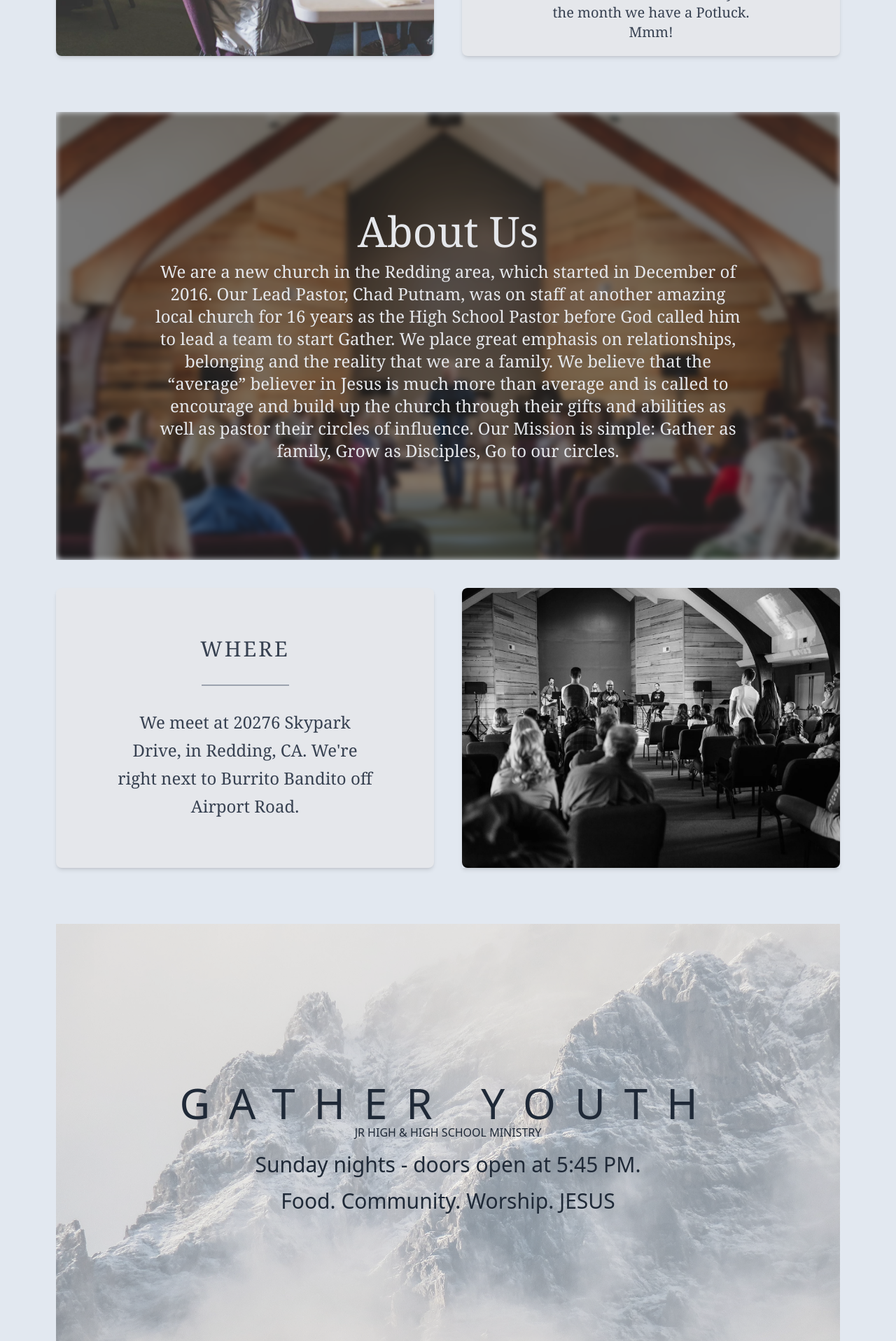
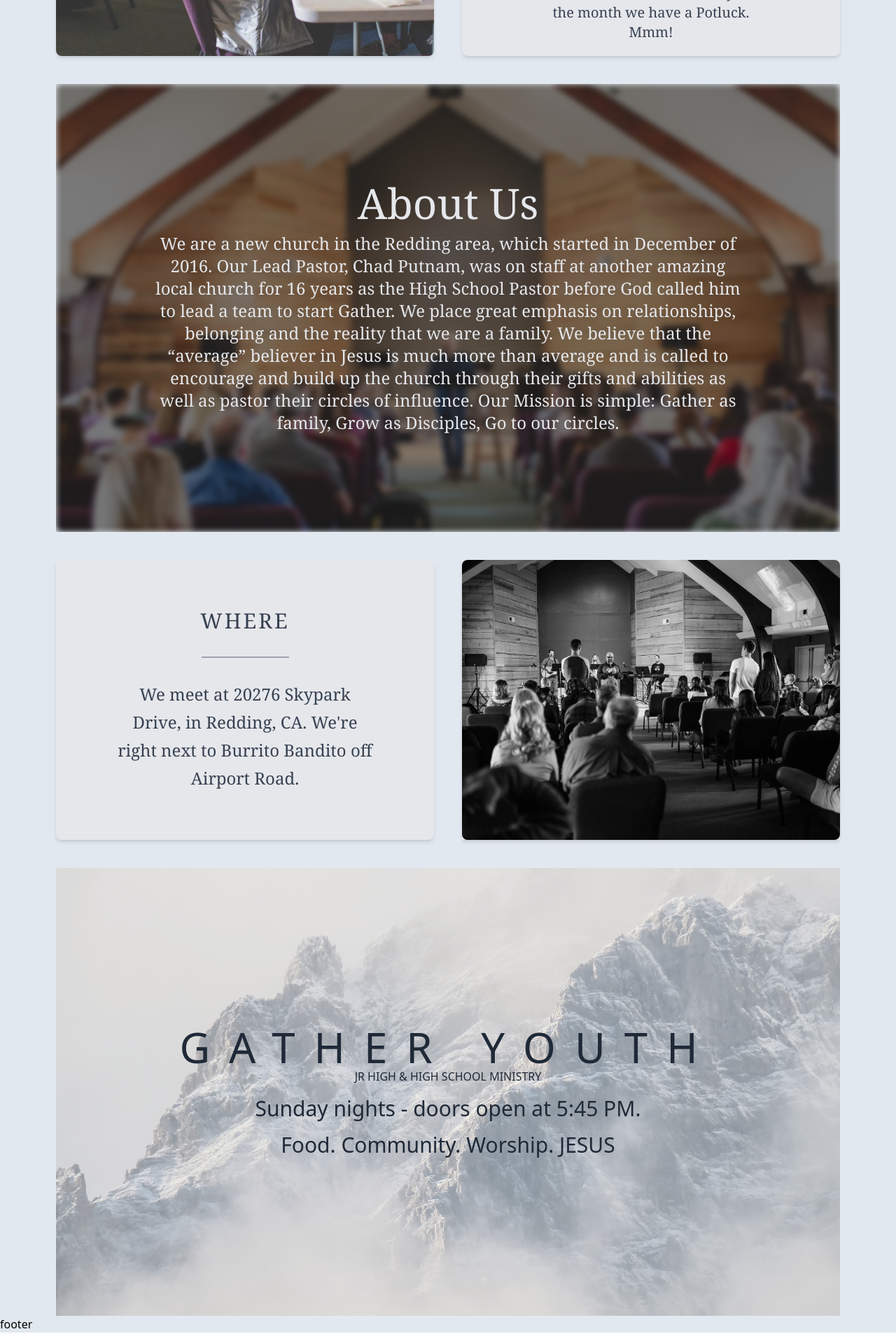
Before and after one commit to ecwyne/gather-church, a Next.js app: page / in a window 1280 px wide. Shown: the part 1700-3616 px from the top of the page at 70% size. Built offline with nearby package versions, Linux system fonts and the light colour scheme.

Commit message:
fix anchor tags

```diff
--- a/pages/index.tsx
+++ b/pages/index.tsx
@@ -27,7 +27,7 @@ const Home: NextPage = () => {
             <div className="grid grid-cols-2 gap-10 px-2 md:px-10 lg:px-20 mt-10">
                 <div
                     id="worship"
-                    className="order-1 col-span-2 md:col-span-1 flex flex-col items-center gap-8 text-gray-700 font-serif justify-center bg-gray-200 p-5 rounded-lg shadow-md"
+                    className="scroll-m-36 order-1 col-span-2 md:col-span-1 flex flex-col items-center gap-8 text-gray-700 font-serif justify-center bg-gray-200 p-5 rounded-lg shadow-md"
                 >
                     <div className="text-3xl font-extralight tracking-widest">
                         WORSHIP
@@ -59,7 +59,10 @@ const Home: NextPage = () => {
                         className="rounded-lg"
                     />
                 </div>
-                <div className="order-3 md:order-4 col-span-2 md:col-span-1 flex flex-col items-center gap-8 text-gray-700 font-serif justify-center bg-gray-200 p-5 rounded-lg shadow-md">
+                <div
+                    id="what-to-expect"
+                    className="scroll-m-36 order-3 md:order-4 col-span-2 md:col-span-1 flex flex-col items-center gap-8 text-gray-700 font-serif justify-center bg-gray-200 p-5 rounded-lg shadow-md"
+                >
                     <div className="text-lg md:text-2xl font-extralight tracking-widest">
                         WHAT TO EXPECT
                     </div>
@@ -80,7 +83,7 @@ const Home: NextPage = () => {
 
                 <section
                     id="about-us"
-                    className="order-5 col-span-2 relative mt-10 min-h-[30em] md:min-h-[40em] scroll-m-36 rounded-lg"
+                    className="order-5 col-span-2 relative min-h-[30em] md:min-h-[40em] scroll-m-36 rounded-lg"
                 >
                     <Image
                         src="/gather_sermon.webp"
@@ -110,7 +113,10 @@ const Home: NextPage = () => {
                     </div>
                 </section>
 
-                <div className="order-6 col-span-2 md:col-span-1 flex flex-col items-center gap-8 text-gray-700 font-serif justify-center bg-gray-200 p-5 rounded-lg shadow-md">
+                <div
+                    id="where"
+                    className="scroll-m-36 order-6 col-span-2 md:col-span-1 flex flex-col items-center gap-8 text-gray-700 font-serif justify-center bg-gray-200 p-5 rounded-lg shadow-md"
+                >
                     <div className="text-3xl font-extralight tracking-widest">
                         WHERE
                     </div>
@@ -133,7 +139,7 @@ const Home: NextPage = () => {
 
                 <section
                     id="youth"
-                    className="order-8 col-span-2 relative mt-10 min-h-[20rem] md:min-h-[40rem] scroll-m-36"
+                    className="order-8 col-span-2 relative min-h-[20rem] md:min-h-[40rem] scroll-m-36"
                 >
                     <Image
                         src="/gather_mountains.webp"
```
